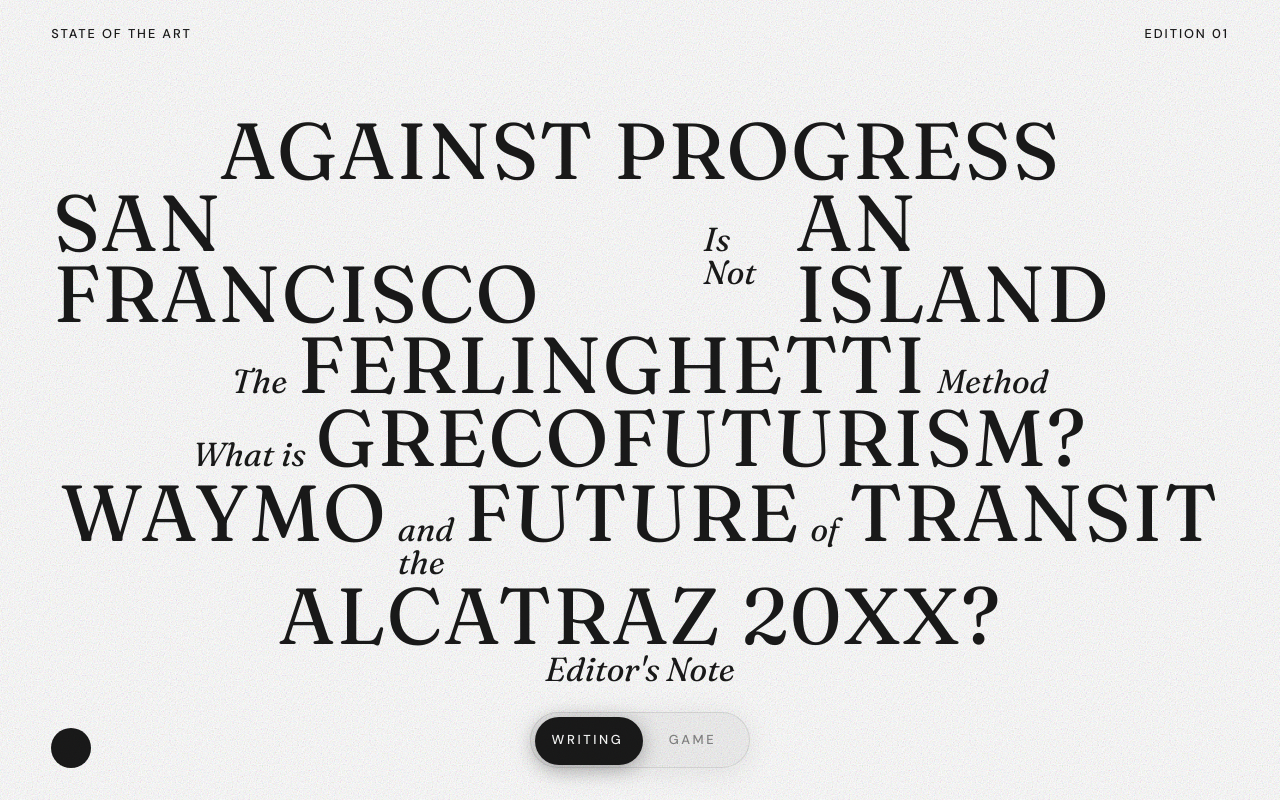
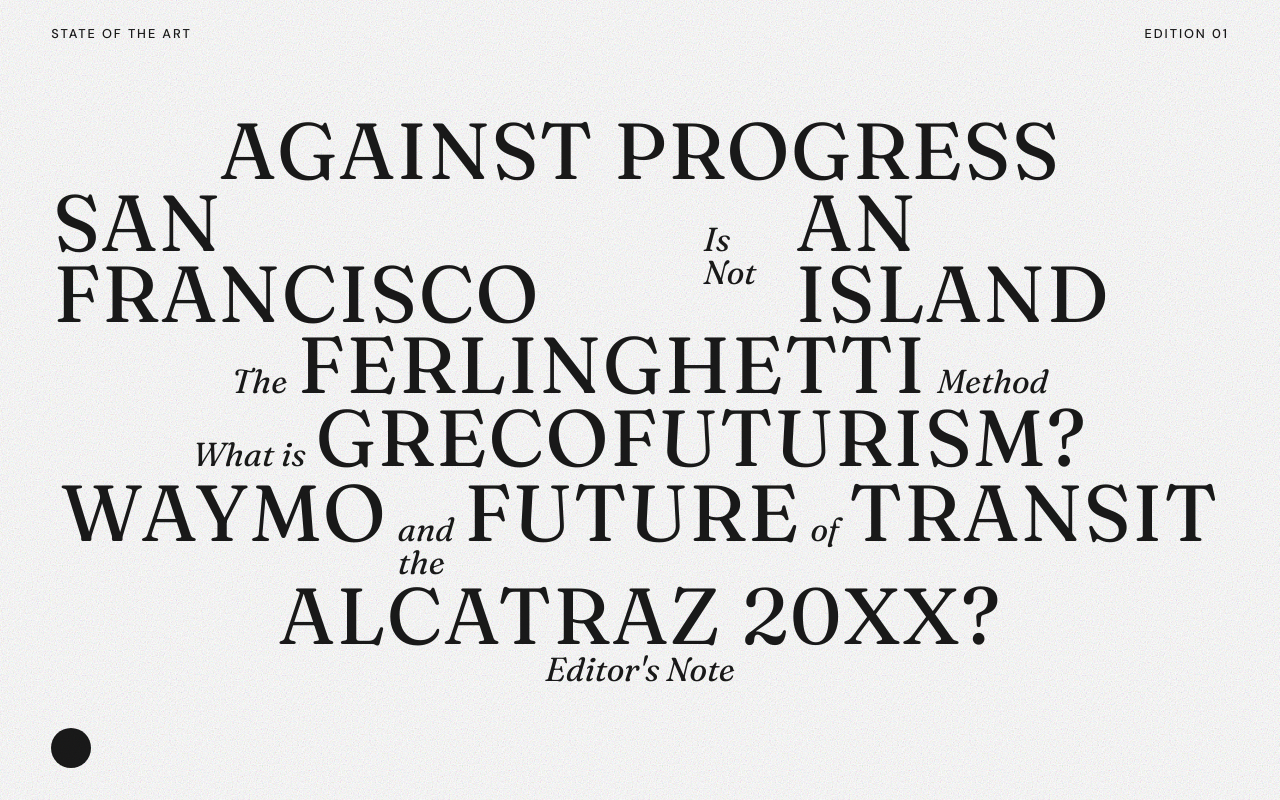
Before and after one commit to evebouf/sota-site, a React (Vite) app: page / in a window 1280 px wide. Built offline with nearby package versions, Linux system fonts and the light colour scheme.

Commit message:
Remove Writing/Game toggle
Co-Authored-By: Claude Opus 4.6 (1M context) <noreply@anthropic.com>

```diff
--- a/src/App.tsx
+++ b/src/App.tsx
@@ -214,31 +214,6 @@ function App() {
         />
       </div>
 
-      {/* Toggle */}
-      <div
-        onClick={() => {
-          setActiveArticle(null)
-          setMode(mode === "writing" ? "game" : "writing")
-        }}
-        className={`absolute bottom-[4vh] left-1/2 -translate-x-1/2 z-10 w-[220px] h-[56px] rounded-full backdrop-blur-xl cursor-pointer select-none p-[4px] hover:scale-105 transition-all duration-300 ${dark ? "bg-white/10 border border-white/10 shadow-[0_4px_30px_rgba(0,0,0,0.3)]" : "bg-[#1a1a1a]/5 border border-[#1a1a1a]/10 shadow-[0_4px_30px_rgba(0,0,0,0.08)]"} ${activeArticle ? "opacity-0 pointer-events-none" : "opacity-100"}`}
-      >
-        <div
-          className={`absolute top-[4px] w-[108px] h-[48px] rounded-full shadow-[0_4px_20px_rgba(0,0,0,0.3)] transition-all duration-500 ease-[cubic-bezier(0.34,1.56,0.64,1)] ${dark ? "bg-white" : "bg-[#1a1a1a]"} ${mode === "game" ? "left-[108px]" : "left-[4px]"}`}
-        />
-        <div className="relative flex h-full font-sans text-[13px] tracking-[0.2em] uppercase font-medium">
-          <span
-            className={`flex-1 flex items-center justify-center z-10 transition-colors duration-300 ${mode === "writing" ? (dark ? "text-[#1a1a1a]" : "text-white") + " font-medium" : dark ? "text-white/40" : "text-[#1a1a1a]/50"}`}
-          >
-            Writing
-          </span>
-          <span
-            className={`flex-1 flex items-center justify-center z-10 transition-colors duration-300 ${mode === "game" ? (dark ? "text-[#1a1a1a]" : "text-white") + " font-medium" : dark ? "text-white/40" : "text-[#1a1a1a]/50"}`}
-          >
-            Game
-          </span>
-        </div>
-      </div>
-
       {/* Dark mode toggle */}
       <button
         onClick={() => setDark(!dark)}
```
